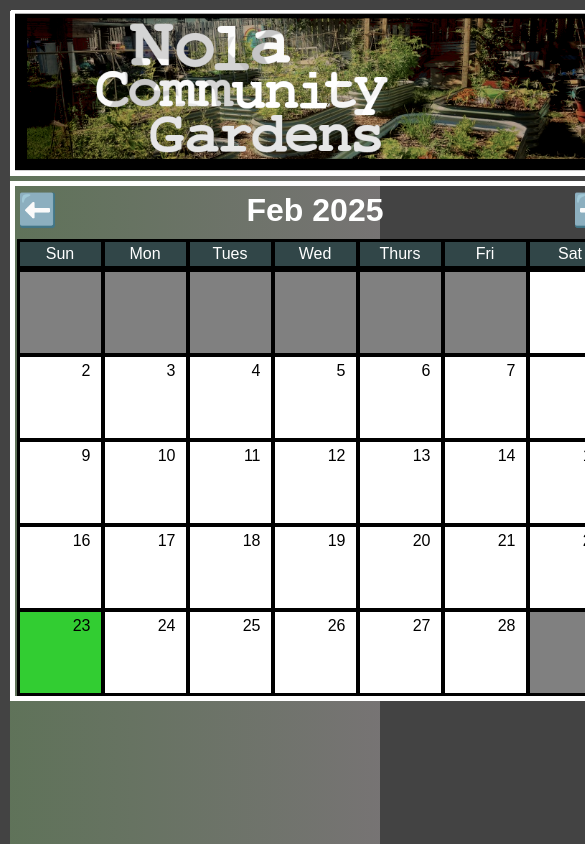
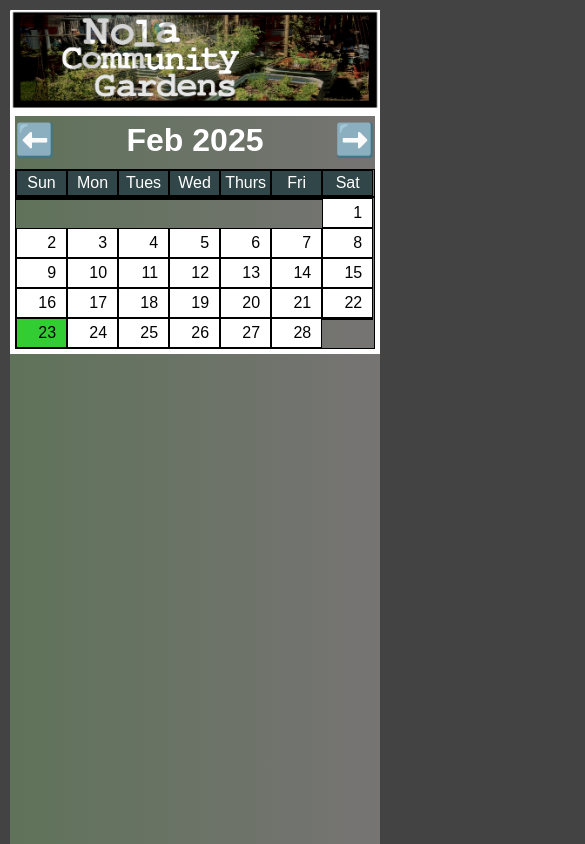
Before and after one commit to MichaelPaulKunz/nola-community-gardens, a Next.js app: page / in a window 390 px wide. Shown: the top 844 px of the page, 585 px wide, since content can reach past the window. Built offline with nearby package versions, Linux system fonts and the light colour scheme; no server answers.

Commit message:
calendar mobile adjust

```diff
--- a/app/globals.css
+++ b/app/globals.css
@@ -258,3 +258,85 @@
   text-align: left;
   width: 100px;
 }
+
+@media screen and (max-width: 650px) {
+  :root {
+    --background: #ffffff;
+    --foreground: #171717;
+    --square: 14.255%;
+    --border: 1.5px;
+    --calendarWidth: 100%;
+    --calendarHeadingWidth: 100%;
+  }
+
+  /* body {
+    background-color: lightgreen;
+  } */
+
+  .banner-month-year {
+    color: white;
+    font-size:xx-large;
+    /* text-align: center; */
+    width: 100%;
+    font-weight: bold;
+  }
+
+  .center-content {
+    margin: auto;
+    min-width: 100%;
+    text-align: center;
+    /* margin-left: 30%; */
+  }
+
+  .calendar {
+    border: 1px solid black;
+    width: 100%;
+    /* text-align: center; */
+    margin: 0px auto;
+    overflow-x: auto;
+    /* animation: fadeIn 0.5s;
+      opacity: 1; */
+  }
+
+  .calendar-border {
+    text-align: center;
+    width: 100%;
+    /* border: 5px solid white;
+    min-width: 610px;
+    max-width: 610px;
+    width: 610px;
+    margin: 0 0 0 450px;
+    float: left;   */
+  }
+
+  .events-button {
+    width: 90%;
+    background-color: grey;
+    border: 1px solid black;
+    border-radius: 10px;
+    margin-top: -1.5px;
+    margin-bottom: 2px;
+    font-size: smaller;
+  }
+
+  .day-square {
+    background-color: rgb(255, 255, 255);
+    color: black;
+    border: var(--border) solid black;
+    height: 100%;
+    width: var(--square);
+    float: left;
+    height: 100%;
+  }
+  .days-row {
+    border: 1px solid black;
+    width: var(--calendarWidth);
+    height: 14.27%;
+    /* min-height: var(--calendarWidth); */
+    text-align: center;
+    overflow-x: auto;
+    margin: 5px auto 0px;
+  }
+
+
+}
```
